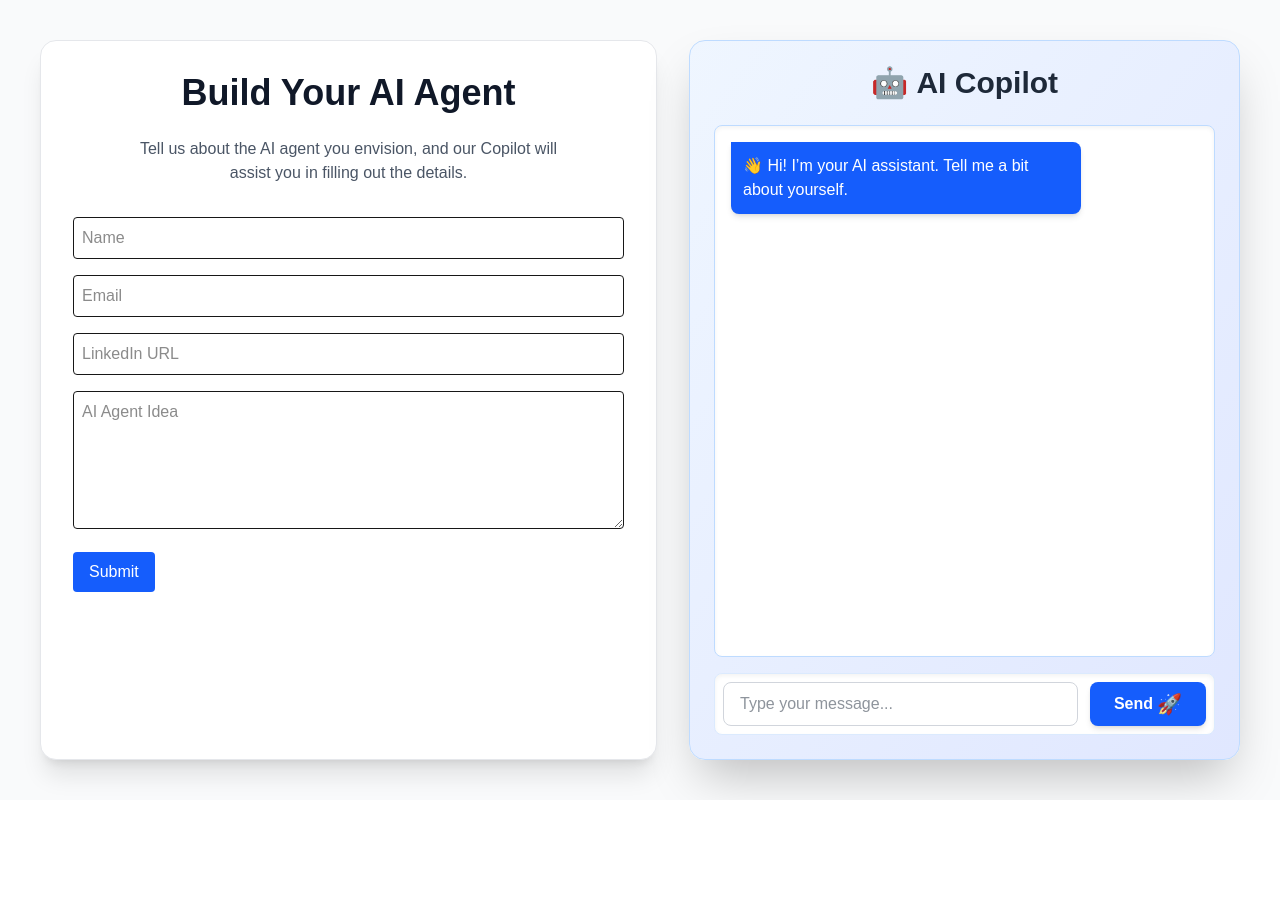
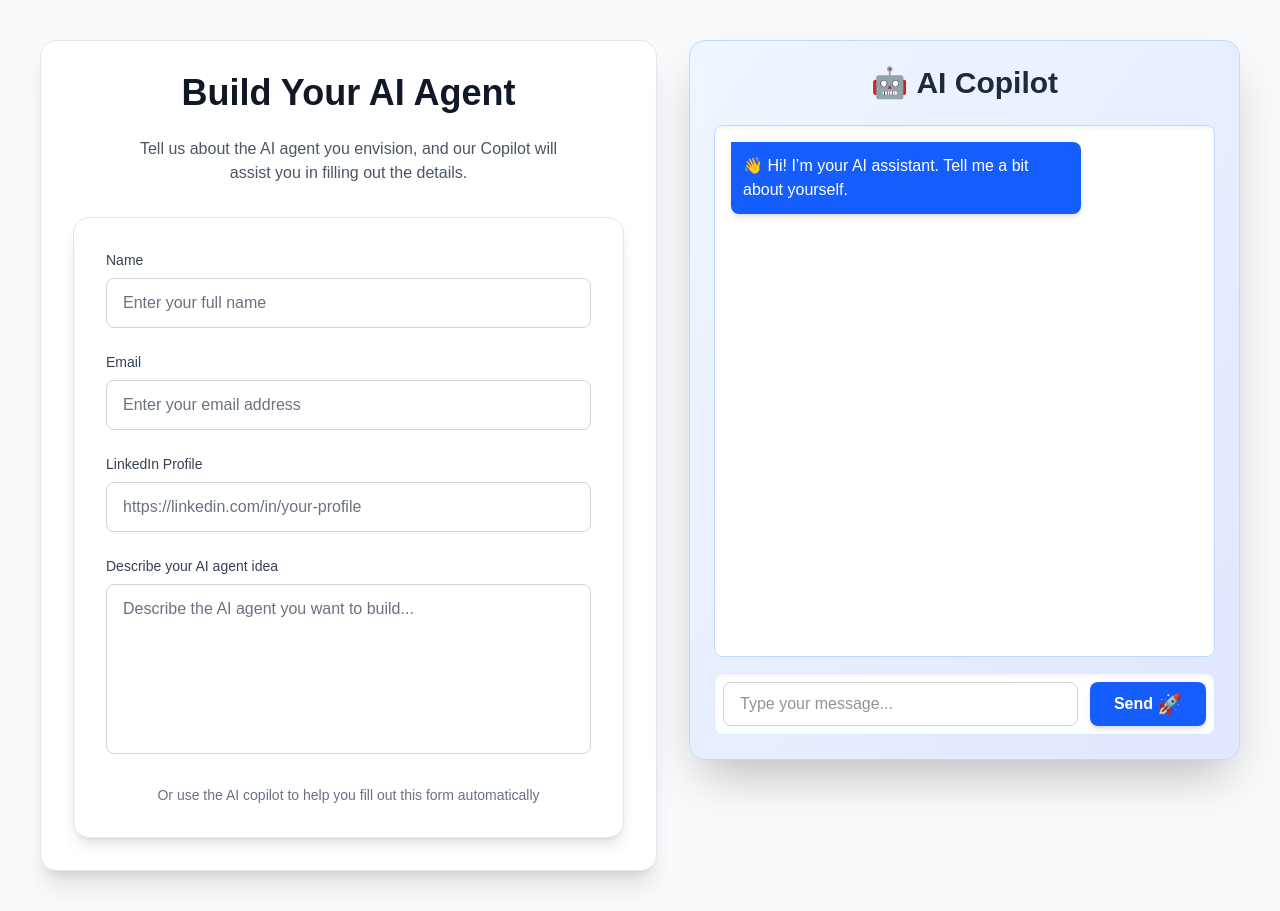
Before and after one commit to Bhasker7924/sde, a Next.js app: page / in a window 1280 px wide. Before the commit the page ends 800 px from the top, so only its background shows below. Built offline with nearby package versions, Linux system fonts and the light colour scheme.

Commit message:
Update AgentForm.tsx

```diff
--- a/app/components/AgentForm.tsx
+++ b/app/components/AgentForm.tsx
@@ -1,39 +1,105 @@
+// app/components/AgentForm.tsx
 'use client';
-import { useFormContext } from './FormContext';
+import { useFormContext } from './FormContext'; // Keep this import
+
+// We will NOT use the internal useState for formData in this component
+// We will NOT use the internal handleChange for individual inputs
+// The FormData interface here will be removed, as it's imported from FormContext
+// The handleSubmit function will be removed, as form data is managed by context and submitted elsewhere if needed
 
 export default function AgentForm() {
+  // Use the shared context to get formData and the update function
   const { formData, updateForm } = useFormContext();
 
+  // The handleChange is no longer local; updates go directly to context
+  const handleInputChange = (e: React.ChangeEvent<HTMLInputElement | HTMLTextAreaElement>) => {
+    const { name, value } = e.target;
+    updateForm({ [name]: value }); // Update the context's formData
+  };
+
+  // No local handleSubmit needed, as form data is updated on change
+  // If you need a form submission action (e.g., to send final data to a backend),
+  // it would be handled in the parent app/page.tsx or a separate component.
+  // For now, removing the local submit.
+
   return (
-    <form className="space-y-4">
+    <div className="bg-white rounded-2xl shadow-lg p-8 border border-gray-200">
+      {/* Remove onSubmit from form if you don't need a specific submit button for this form.
+          If you do, you'd define a submit handler here that perhaps logs the final formData
+          or triggers another action. For AI interaction, direct input updates are sufficient.
+      */}
+      <form className="space-y-6"> {/* Removed onSubmit={handleSubmit} */}
+        <div>
+          <label htmlFor="name" className="block text-sm font-medium text-gray-700 mb-2">
+            Name
+          </label>
           <input
-        className="w-full border p-2 rounded"
-        placeholder="Name"
+            type="text"
+            id="name"
+            name="name" // Make sure 'name' attribute matches FormData field
             value={formData.name}
-        onChange={(e) => updateForm({name: e.target.value})}
+            onChange={handleInputChange} // Use the context-aware handler
+            placeholder="Enter your full name"
+            className="w-full px-4 py-3 border border-gray-300 rounded-lg focus:ring-2 focus:ring-blue-500 focus:border-blue-500 transition-colors duration-200 text-gray-900 placeholder-gray-500"
+            required
           />
+        </div>
+
+        <div>
+          <label htmlFor="email" className="block text-sm font-medium text-gray-700 mb-2">
+            Email
+          </label>
           <input
-        className="w-full border p-2 rounded"
-        placeholder="Email"
+            type="email"
+            id="email"
+            name="email" // Make sure 'name' attribute matches FormData field
             value={formData.email}
-        onChange={(e) => updateForm({email: e.target.value})}
+            onChange={handleInputChange} // Use the context-aware handler
+            placeholder="Enter your email address"
+            className="w-full px-4 py-3 border border-gray-300 rounded-lg focus:ring-2 focus:ring-blue-500 focus:border-blue-500 transition-colors duration-200 text-gray-900 placeholder-gray-500"
+            required
           />
+        </div>
+
+        <div>
+          <label htmlFor="linkedin" className="block text-sm font-medium text-gray-700 mb-2">
+            LinkedIn Profile
+          </label>
           <input
-        className="w-full border p-2 rounded"
-        placeholder="LinkedIn URL"
+            type="url"
+            id="linkedin" // Changed id to 'linkedin'
+            name="linkedin" // ***IMPORTANT: Changed name to 'linkedin' to match FormData type***
             value={formData.linkedin}
-        onChange={(e) => updateForm({linkedin: e.target.value})}
+            onChange={handleInputChange} // Use the context-aware handler
+            placeholder="https://linkedin.com/in/your-profile"
+            className="w-full px-4 py-3 border border-gray-300 rounded-lg focus:ring-2 focus:ring-blue-500 focus:border-blue-500 transition-colors duration-200 text-gray-900 placeholder-gray-500"
+            required
           />
+        </div>
+
+        <div>
+          <label htmlFor="idea" className="block text-sm font-medium text-gray-700 mb-2">
+            Describe your AI agent idea
+          </label>
           <textarea
-        className="w-full border p-2 rounded"
-        placeholder="AI Agent Idea"
-        rows={5}
+            id="idea"
+            name="idea" // Make sure 'name' attribute matches FormData field
             value={formData.idea}
-        onChange={(e) => updateForm({idea: e.target.value})}
+            onChange={handleInputChange} // Use the context-aware handler
+            placeholder="Describe the AI agent you want to build..."
+            rows={6}
+            className="w-full px-4 py-3 border border-gray-300 rounded-lg focus:ring-2 focus:ring-blue-500 focus:border-blue-500 transition-colors duration-200 text-gray-900 placeholder-gray-500 resize-none"
+            required
           />
-      <button type="submit" className="bg-blue-600 text-white px-4 py-2 rounded">
-        Submit
-      </button>
+        </div>
+
       </form>
+
+      <div className="mt-6 text-center">
+        <p className="text-sm text-gray-500">
+          Or use the AI copilot to help you fill out this form automatically
+        </p>
+      </div>
+    </div>
   );
 }
```
Lines whose indentation alone changed are shown as unchanged.
